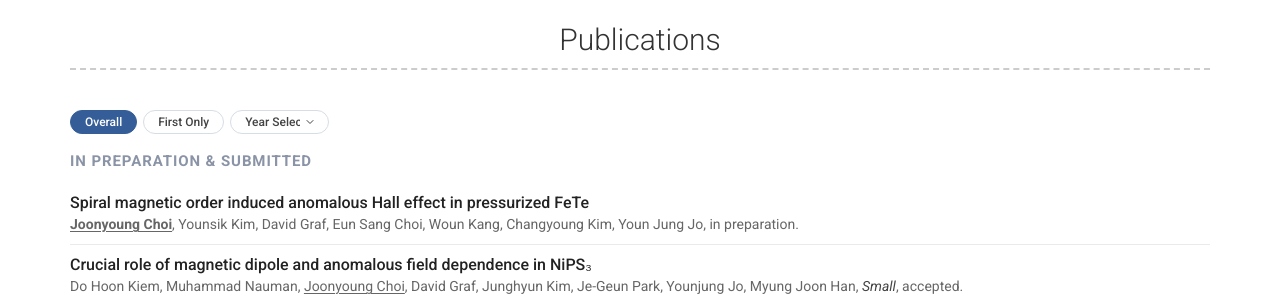
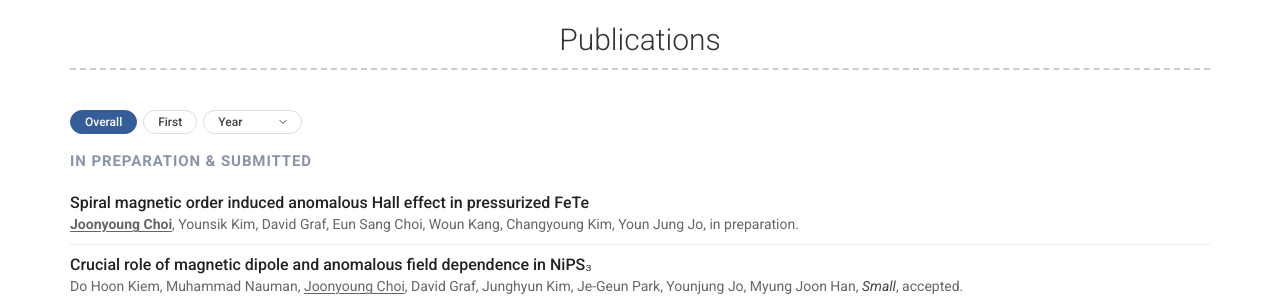
Before and after one commit to joonyoung-phys/cv, a Jekyll site: the page built from index.md, in a window 1280 px wide and 900 px high, scrolled down 1374 px. Shown: the part 145-445 px from the top of the window. Built offline with Jekyll 4.4.1, drawn with Linux system fonts in a browser that asks for light colours; nearby versions of some CDN libraries.

Commit message:
Update _config.yml

```diff
--- a/_config.yml
+++ b/_config.yml
@@ -115,9 +115,9 @@ content:
     content: | # this will include new lines to allow paragraphs
       <div class="pub-toolbar">
       <button class="pub-filter-btn active" data-mode="default" type="button">Overall</button>
-      <button class="pub-filter-btn" data-mode="first" type="button">First Only</button>
+      <button class="pub-filter-btn" data-mode="first" type="button">First</button>
       <select id="pub-year-select" class="pub-year-select">
-      <option value="">Year Select</option>
+      <option value="">Year</option>
       </select>
       </div>
       <div id="pub-list">
```
